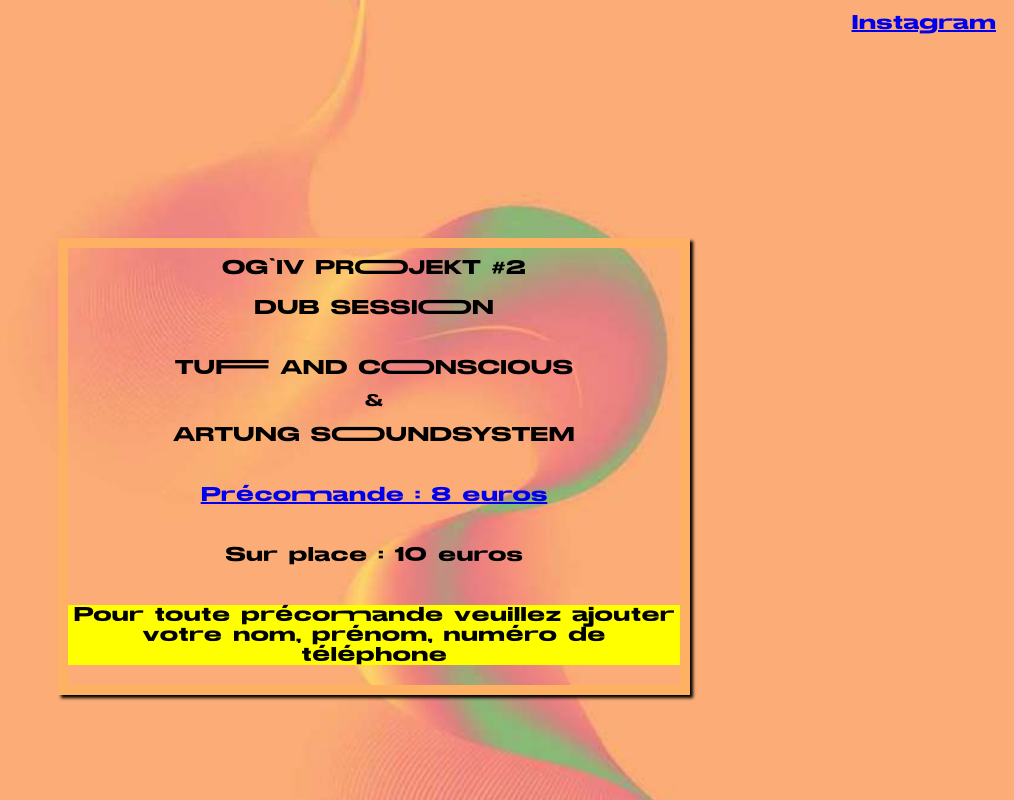
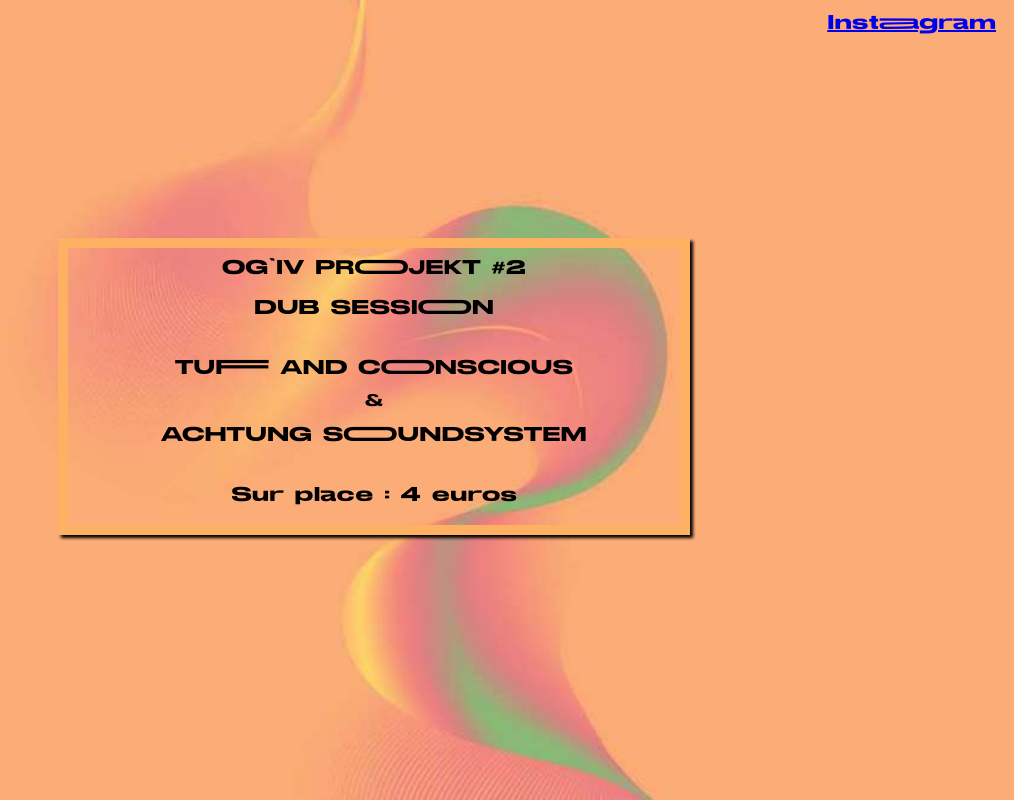
Before and after one commit to desbems/dubSession, a plain HTML site: page index.html in a window 1280 px wide. Shown: the whole page, without its empty margins (266-1280 px from the left). Drawn offline with Linux system fonts and the light colour scheme.

Commit message:
Add files via upload

```diff
--- a/index.html
+++ b/index.html
@@ -7,7 +7,7 @@
     </head>
     <header>
         <nav>
-            <a id="instagram" href="https://www.instagram.com/og_iv_sound6tem/">Instagram</a>
+            <a id="instagram" href="https://www.instagram.com/og_iv_sound6tem/">Instaagram</a>
         </nav>
     </header>
     <body>
@@ -19,10 +19,8 @@
             </section>
             <p>TUFF AND COONSCIOUS</p>
                 <p id="artists">&</p>
-            <p>ARTUNG SOOUNDSYSTEM</p>
-            <a href="https://paypal.me/NightVisionCrew?country.x=FR&locale.x=fr_FR"><p>Précommande : 8 euros</p></a>
-            <p>Sur place : 10 euros</p>
-            <p id="attention">Pour toute précommande veuillez ajouter votre nom, prénom, numéro de téléphone</p>
+            <p>ACHTUNG SOOUNDSYSTEM</p>
+            <a><p>Sur place : 4 euros</p></a>
         </section>
     </body>
     <footer>
```
